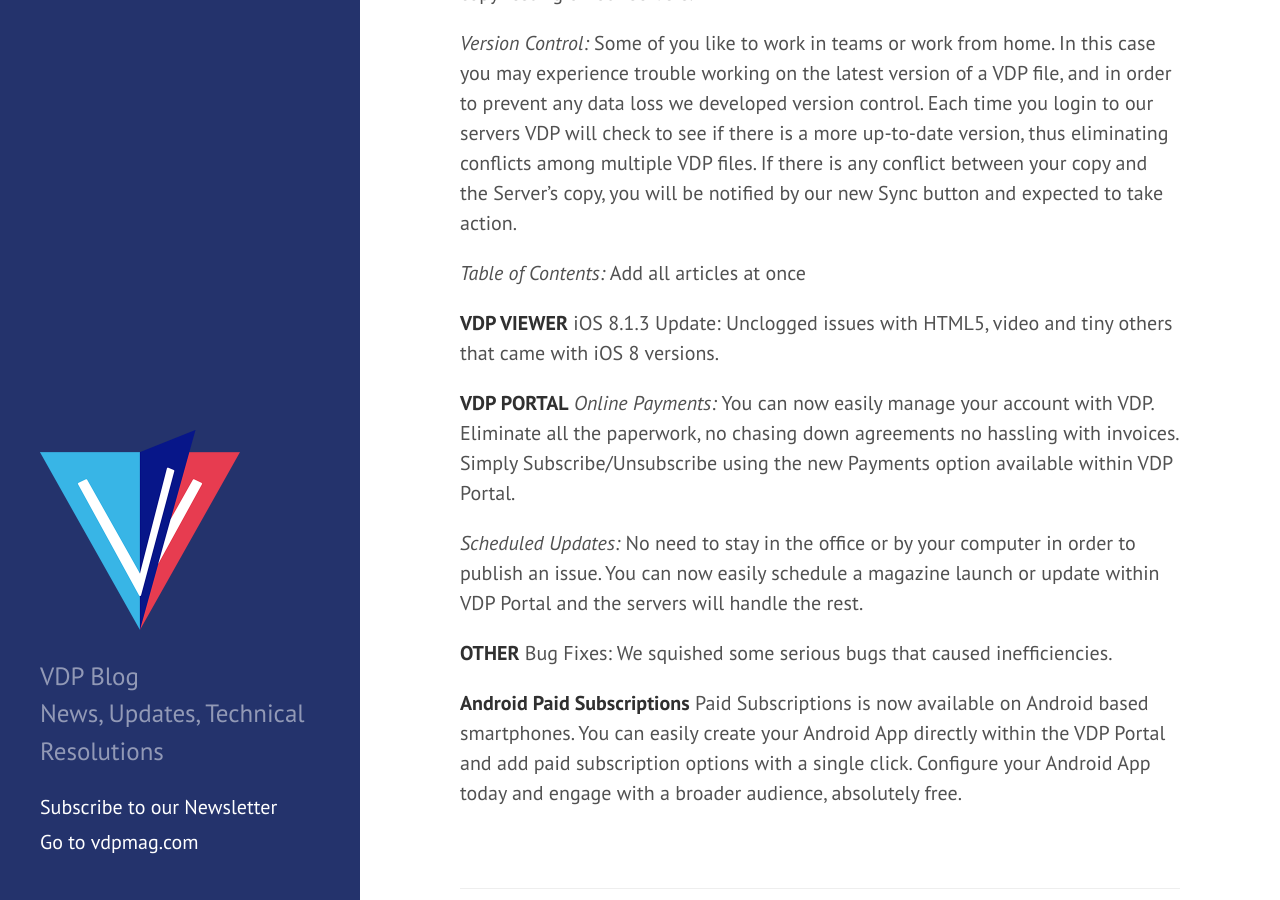
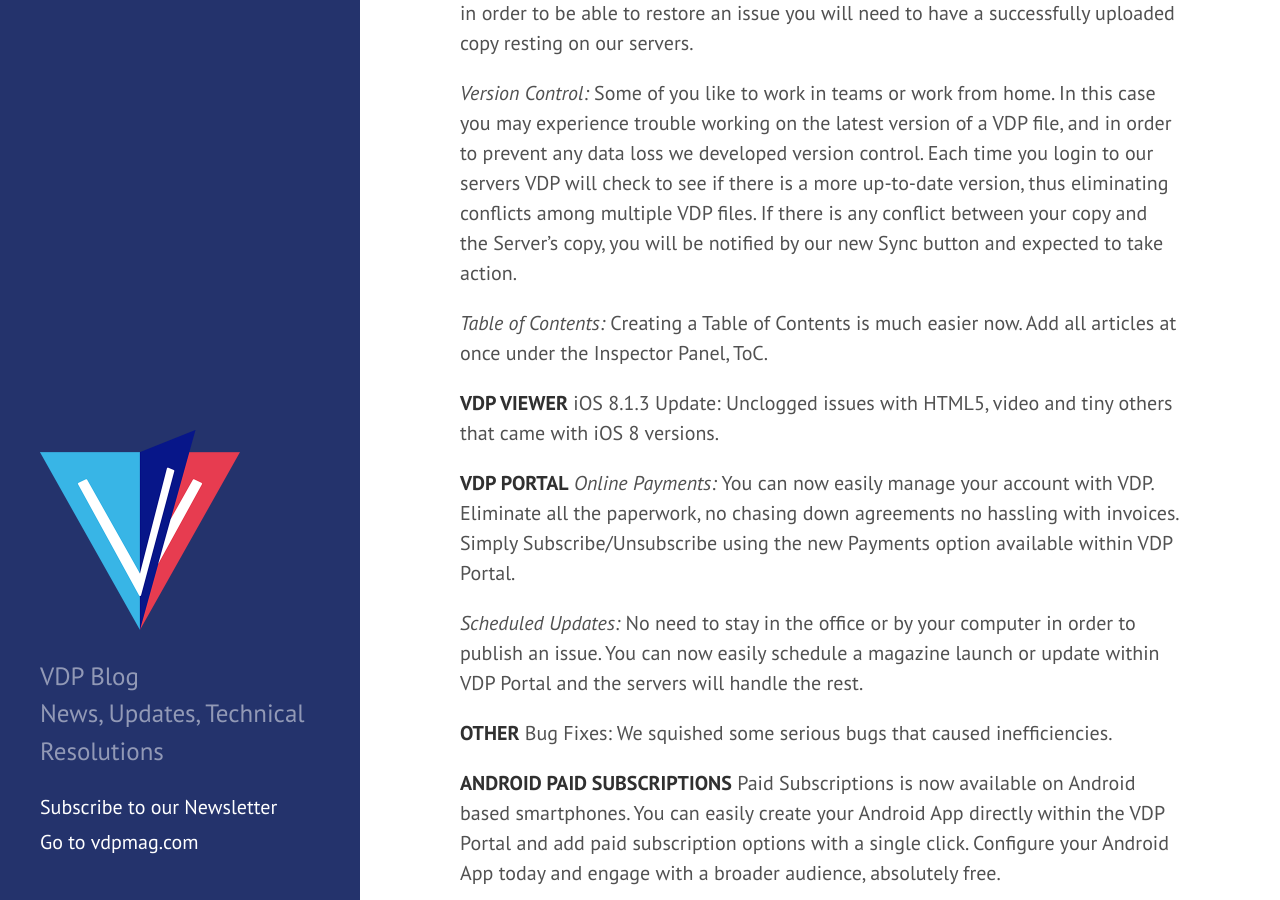
Before and after one commit to Valensas/blog.vdpmag.com, a Jekyll site: the page built from _posts/2015-02-10-VDP-Bundle-Update.md, in a window 1280 px wide and 900 px high, scrolled down 662 px. Built offline with Jekyll 4.4.1, drawn with Linux system fonts in a browser that asks for light colours; Markdown is read by kramdown in place of the engine named in the settings; comment, search, counter and statistics services are not loaded.

Commit message:
Update 2015-02-10-VDP-Bundle-Update.md

```diff
--- a/_posts/2015-02-10-VDP-Bundle-Update.md
+++ b/_posts/2015-02-10-VDP-Bundle-Update.md
@@ -4,6 +4,7 @@ title: Online Payments, Android Paid Subscriptions and more to come with VDP Upd
 ---
 
 **VDP MANAGER**
+
 *Minimum System Requirements: OS X 10.9+*
 
 *Widget Template:* Turn any widget into a template and update multiple pages at once. To use this feature all you need to do is drag any widget under "Pages" in the Inspector Panel and drag it onto the "Template Widget List" right below.
@@ -14,7 +15,7 @@ title: Online Payments, Android Paid Subscriptions and more to come with VDP Upd
 
 *Version Control:* Some of you like to work in teams or work from home. In this case you may experience trouble working on the latest version of a VDP file, and in order to prevent any data loss we developed version control. Each time you login to our servers VDP will check to see if there is a more up-to-date version, thus eliminating conflicts among multiple VDP files. If there is any conflict between your copy and the Server's copy, you will be notified by our new Sync button and expected to take action.
 
-*Table of Contents:* Add all articles at once
+*Table of Contents:* Creating a Table of Contents is much easier now. Add all articles at once under the Inspector Panel, ToC.
 
 
 **VDP VIEWER**
@@ -26,11 +27,8 @@ iOS 8.1.3 Update: Unclogged issues with HTML5, video and tiny others that came w
 
 *Scheduled Updates:* No need to stay in the office or by your computer in order to publish an issue. You can now easily schedule a magazine launch or update within VDP Portal and the servers will handle the rest.
 
-
 **OTHER**
 Bug Fixes: We squished some serious bugs that caused inefficiencies.
 
-
-
-**Android Paid Subscriptions**
+**ANDROID PAID SUBSCRIPTIONS**
 Paid Subscriptions is now available on Android based smartphones. You can easily create your Android App directly within the VDP Portal and add paid subscription options with a single click. Configure your Android App today and engage with a broader audience, absolutely free.
```
